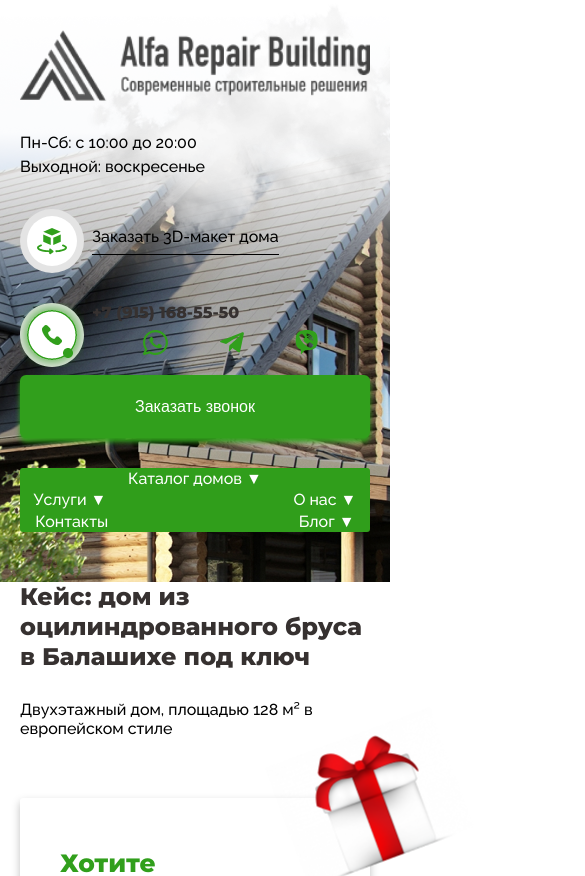
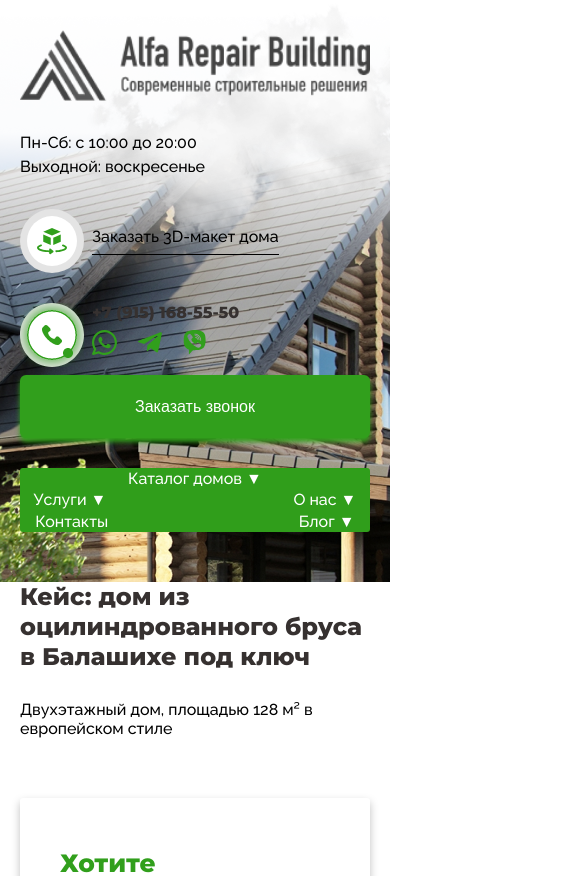
Before and after one commit to Dmitry-Skavinski/test, a React (Create React App) app: page / in a window 390 px wide. Shown: the top 876 px of the page, 585 px wide, since content can reach past the window. Built offline with nearby package versions, Linux system fonts and the light colour scheme.

Commit message:
fixed all mobile layouts

```diff
--- a/src/component/BlogCase/blogCase.css
+++ b/src/component/BlogCase/blogCase.css
@@ -214,6 +214,10 @@
 
     }
 
+    .blog-case_form .big-gift {
+        display: none;
+    }
+
     .blog-case_form-fields {
         display: flex;
         flex-direction: column;
--- a/src/component/ContactForm/contactForm.css
+++ b/src/component/ContactForm/contactForm.css
@@ -80,7 +80,20 @@
         margin-block: 20px;
     }
 
+    .contact-form h2 {
+        word-wrap: normal;
+        width: 100%;
+    }
+
+    .contact-form p {
+        width: 100%;
+    }
+
     .contact-form form {
         margin: 0;
     }
+
+    .contact-form img {
+        display: none;
+    }
 }
--- a/src/component/Header/header.css
+++ b/src/component/Header/header.css
@@ -117,4 +117,9 @@
     .header {
         padding-inline: 20px;
     }
+
+    .header_contacts_icons {
+        justify-content: flex-start;
+        gap: 20px;
+    }
 }
```
